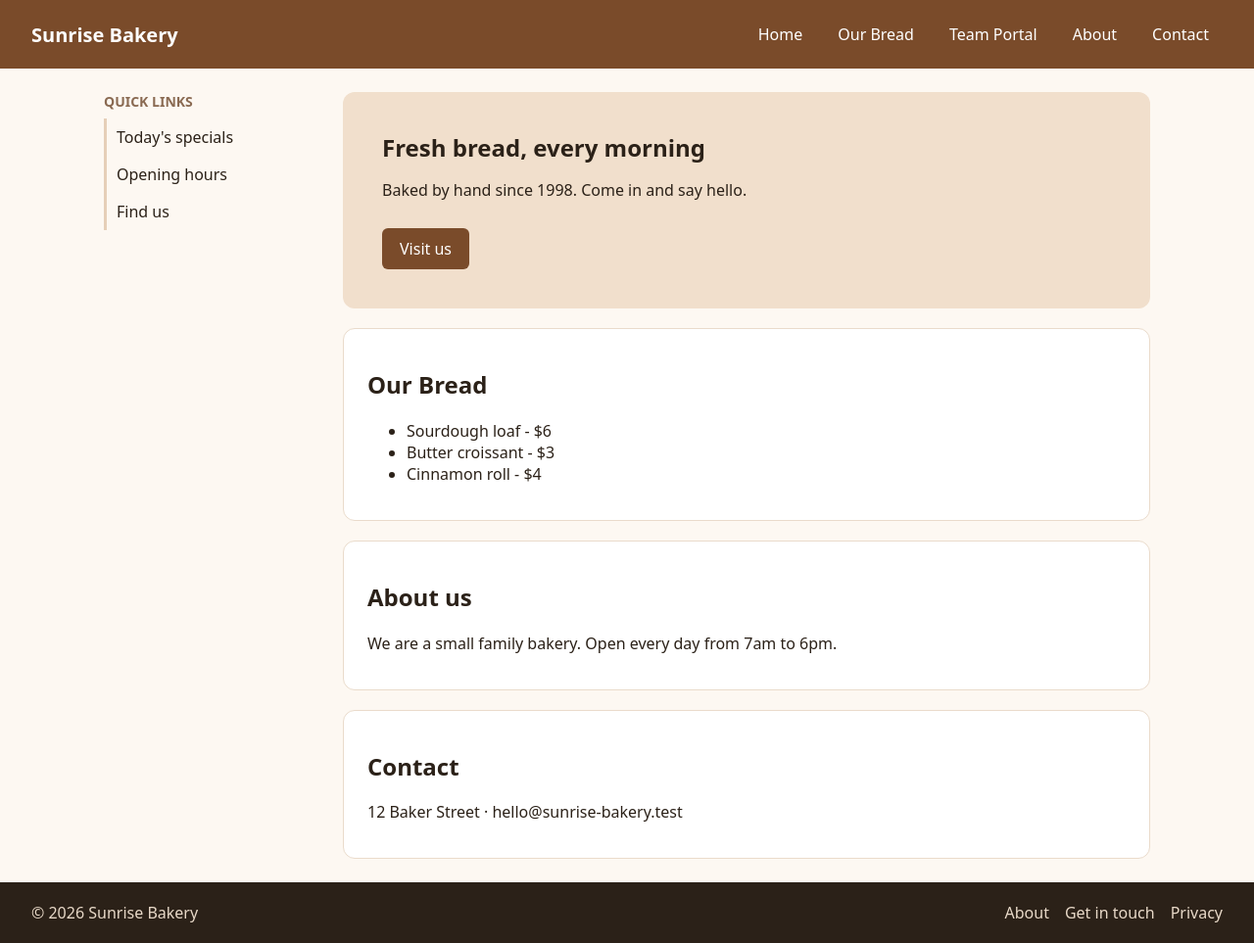
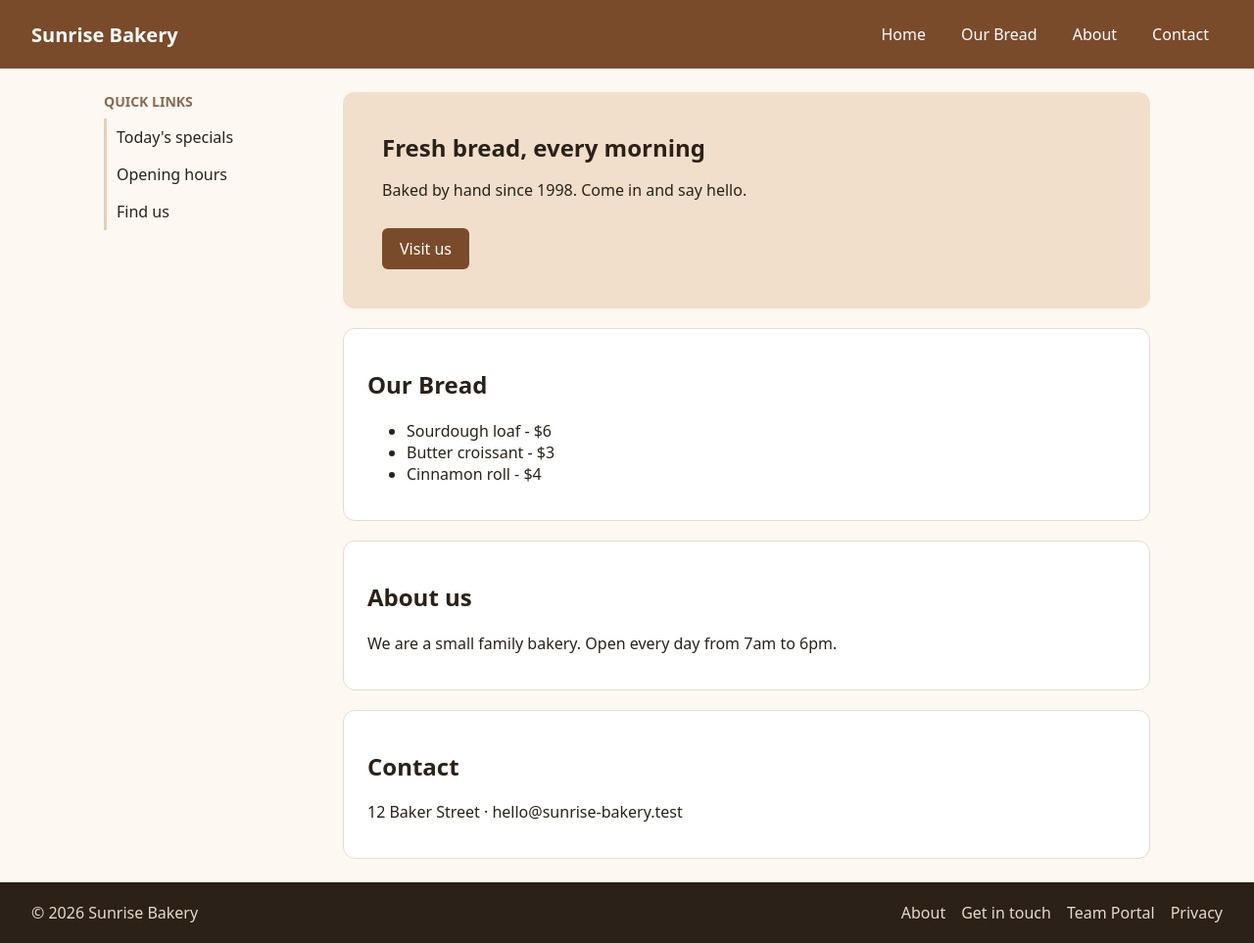
Before and after one commit to Axoloai/research-test, a plain HTML site: page index.html in a window 1280 px wide. Shown: the whole page at 98% size. Drawn offline with Linux system fonts and the light colour scheme.

Commit message:
Move Team Portal link to the footer

```diff
--- a/index.html
+++ b/index.html
@@ -13,7 +13,6 @@
       <ul>
         <li class="nav-item"><a href="/">Home</a></li>
         <li class="nav-item"><a href="#menu">Our Bread</a></li>
-        <li class="nav-item"><a href="https://www.axolo.ai/login/client">Team Portal</a></li>
         <li class="nav-item"><a href="#about">About</a></li>
         <li class="nav-item"><a href="#contact">Contact</a></li>
       </ul>
@@ -63,6 +62,7 @@
     <nav class="footer-links">
       <a class="footer-link" href="#about">About</a>
       <a class="footer-link" href="#contact">Get in touch</a>
+      <a class="footer-link" href="https://www.axolo.ai/login/client">Team Portal</a>
       <a class="footer-link" href="/privacy.html">Privacy</a>
     </nav>
   </footer>
```
